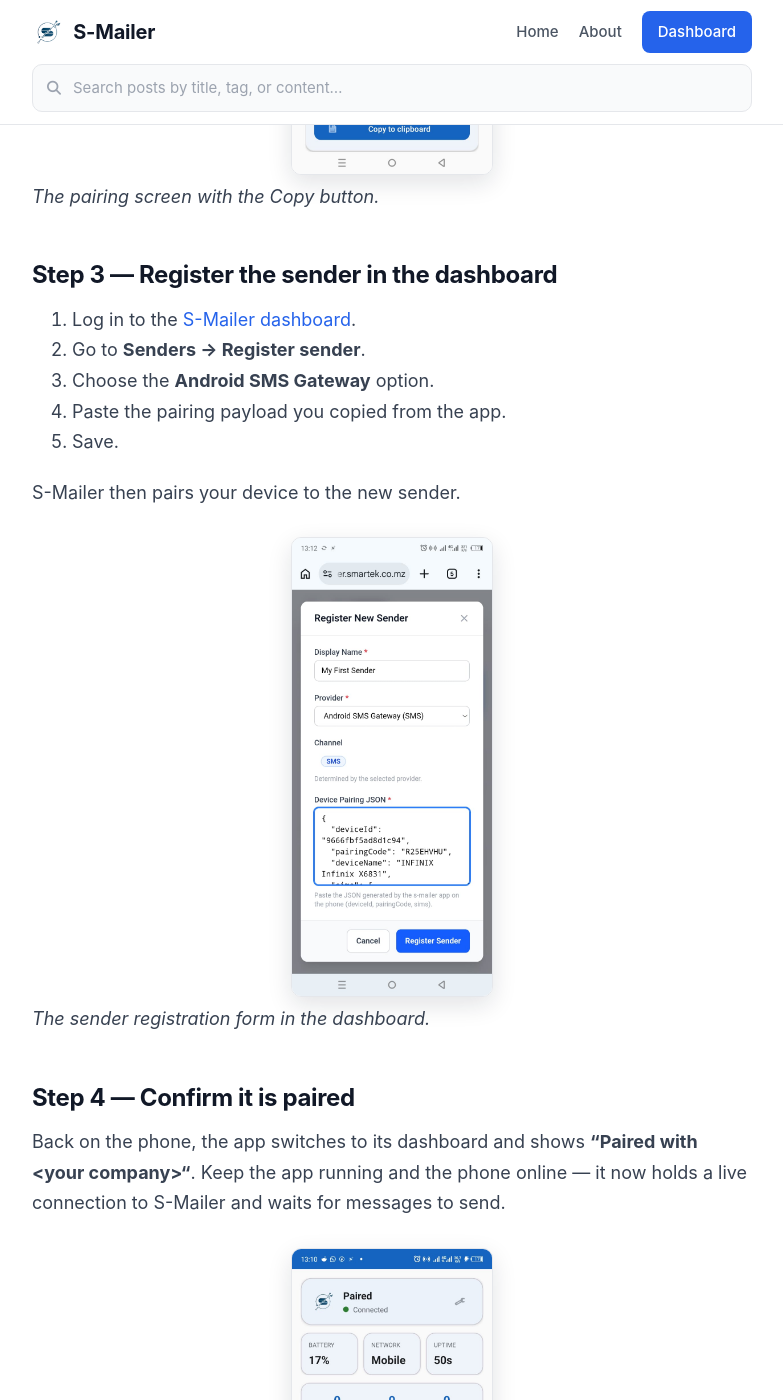
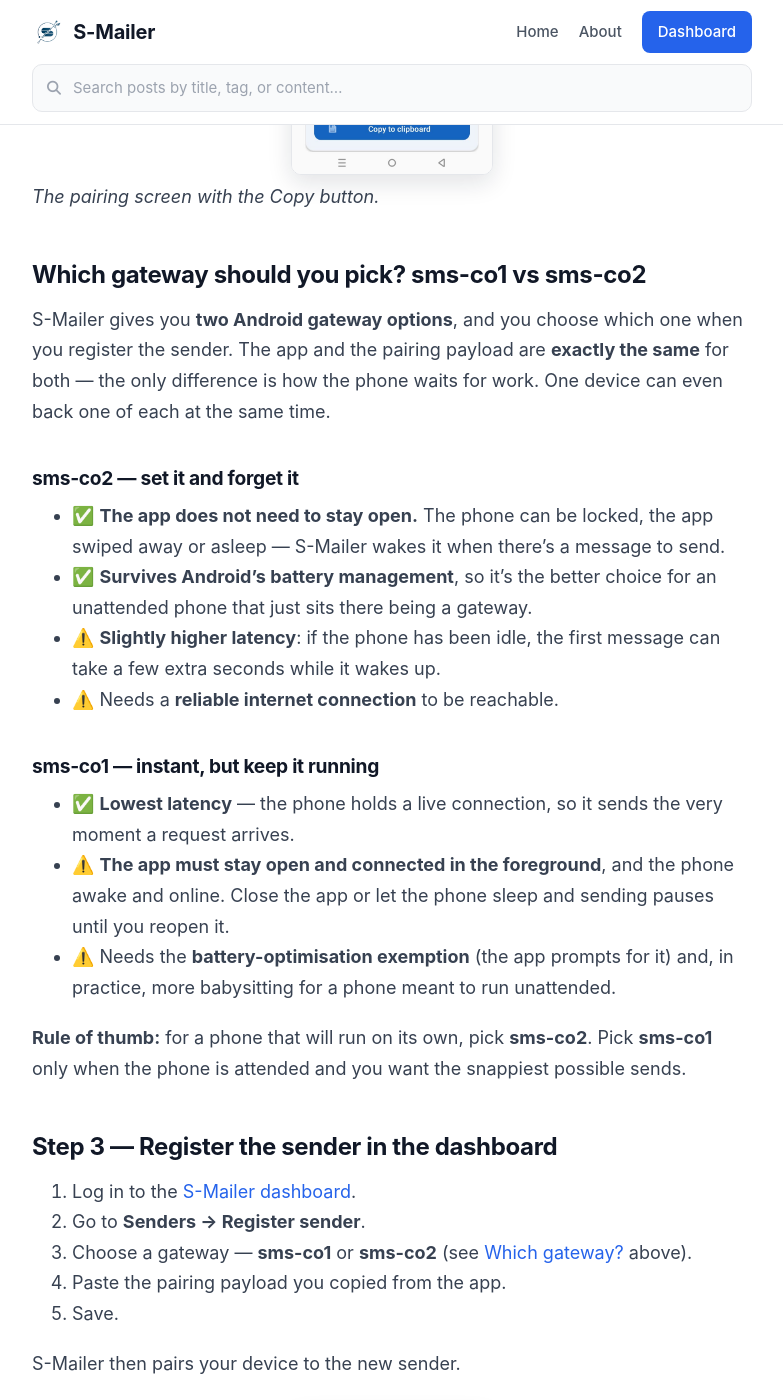
Before and after one commit to s-mailer/s-mailer-blog, a Jekyll site: the page built from landing/_posts/2026-07-05-turn-your-android-into-a-gateway.md, in a window 1280 px wide and 1400 px high, scrolled down 1918 px. Shown: the whole window, without its empty margins (248-1031 px from the left). Built offline with Jekyll 4.4.1, drawn with Linux system fonts in a browser that asks for light colours; some of the changed text lies outside the part shown.

Commit message:
docs(blog): explain sms-co1 vs sms-co2 gateway trade-offs (foreground vs not) (#5)

```diff
--- a/landing/_posts/2026-07-05-turn-your-android-into-a-gateway.md
+++ b/landing/_posts/2026-07-05-turn-your-android-into-a-gateway.md
@@ -40,11 +40,43 @@
 ![Copy the pairing payload](/assets/img/guide-02-pairing.jpg)
 *The pairing screen with the Copy button.*
 
+## Which gateway should you pick? sms-co1 vs sms-co2 {#which-gateway}
+
+S-Mailer gives you **two Android gateway options**, and you choose which one when
+you register the sender. The app and the pairing payload are **exactly the same**
+for both — the only difference is how the phone waits for work. One device can
+even back one of each at the same time.
+
+### sms-co2 — set it and forget it
+
+- ✅ **The app does not need to stay open.** The phone can be locked, the app
+  swiped away or asleep — S-Mailer wakes it when there's a message to send.
+- ✅ **Survives Android's battery management**, so it's the better choice for an
+  unattended phone that just sits there being a gateway.
+- ⚠️ **Slightly higher latency**: if the phone has been idle, the first message
+  can take a few extra seconds while it wakes up.
+- ⚠️ Needs a **reliable internet connection** to be reachable.
+
+### sms-co1 — instant, but keep it running
+
+- ✅ **Lowest latency** — the phone holds a live connection, so it sends the very
+  moment a request arrives.
+- ⚠️ **The app must stay open and connected in the foreground**, and the phone
+  awake and online. Close the app or let the phone sleep and sending pauses until
+  you reopen it.
+- ⚠️ Needs the **battery-optimisation exemption** (the app prompts for it) and, in
+  practice, more babysitting for a phone meant to run unattended.
+
+**Rule of thumb:** for a phone that will run on its own, pick **sms-co2**. Pick
+**sms-co1** only when the phone is attended and you want the snappiest possible
+sends.
+
 ## Step 3 — Register the sender in the dashboard
 
 1. Log in to the [S-Mailer dashboard](https://mailer.smartek.co.mz).
 2. Go to **Senders → Register sender**.
-3. Choose the **Android SMS Gateway** option.
+3. Choose a gateway — **sms-co1** or **sms-co2** (see
+   [Which gateway?](#which-gateway) above).
 4. Paste the pairing payload you copied from the app.
 5. Save.
 
@@ -56,8 +88,9 @@
 ## Step 4 — Confirm it is paired
 
 Back on the phone, the app switches to its dashboard and shows **"Paired with
-&lt;your company&gt;"**. Keep the app running and the phone online — it now holds a
-live connection to S-Mailer and waits for messages to send.
+&lt;your company&gt;"**. Keep the phone online and waiting for messages to send. If
+you paired on **sms-co1**, leave the app open in the foreground; on **sms-co2** you
+can close it — S-Mailer will wake it when there's work.
 
 ![Paired and ready](/assets/img/guide-04-paired.jpg)
 *The app showing the paired status.*
```
Also changed, not shown: other parts of landing/_posts/2026-07-05-turn-your-android-into-a-gateway.md (+7 -7 lines).
